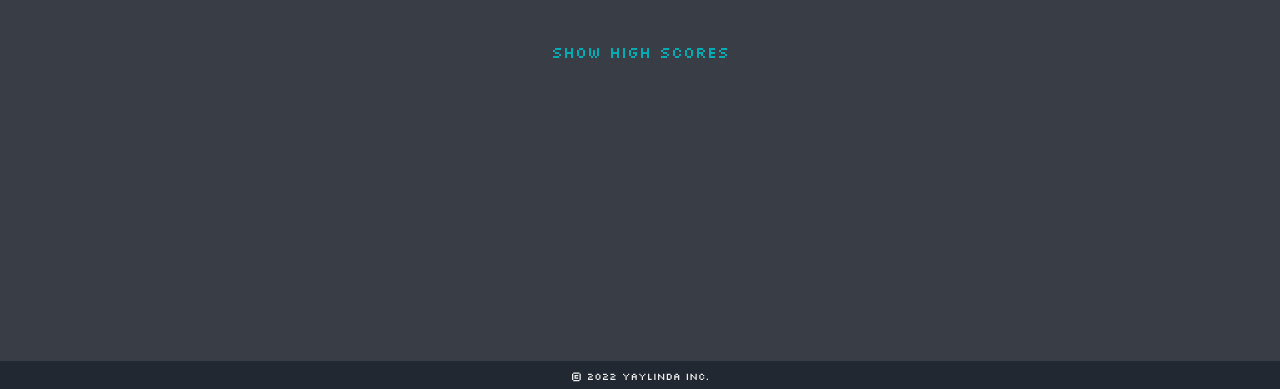
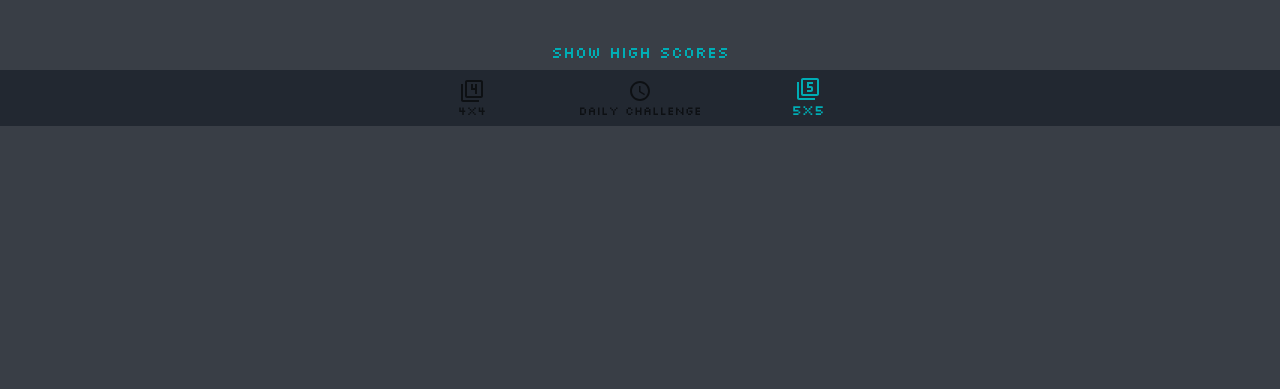
Before and after one commit to yaylinda/react-fives, a React (Create React App) app: page / in a window 1280 px wide. Shown: the part 408-797 px from the top of the page. Built offline with nearby package versions, Linux system fonts and the light colour scheme; no server answers; the database is empty.

Commit message:
add game mode store

```diff
--- a/src/App.tsx
+++ b/src/App.tsx
@@ -4,6 +4,8 @@ import useGameStore from "./stores/gameStore";
 import { convertKeyCodeToDirection } from "./utils/utils";
 import {
   AppBar,
+  BottomNavigation,
+  BottomNavigationAction,
   Box,
   Button,
   ThemeProvider,
@@ -18,6 +20,11 @@ import moment from "moment";
 import useHighScoresStore from "./stores/highScoresStore";
 import HighScoresDialog from "./HighScoresDialog";
 import PostHighScoreDialog from "./PostHighScoreDialog";
+import useModeStore from "./stores/modeStore";
+import { GameMode } from "./types";
+import Filter4Icon from '@mui/icons-material/Filter4';
+import Filter5Icon from '@mui/icons-material/Filter5';
+import AccessTimeIcon from '@mui/icons-material/AccessTime';
 
 const ANIMATION_DURATION = 100;
 
@@ -25,11 +32,13 @@ function App() {
   const { move, restoreState } = useGameStore();
   const { init: initUserStore } = useUserStore();
   const { init: initHighScoresStore, openHighScoresDialog } = useHighScoresStore();
+  const { mode, init: initModeStore, updateMode } = useModeStore();
 
   useEffect(() => {
     restoreState();
     initUserStore();
     initHighScoresStore();
+    initModeStore();
   }, []);
 
   /**
@@ -103,7 +112,18 @@ function App() {
           <Typography>Show high scores</Typography>
         </Button>
       </Box>
-      <Box
+      <BottomNavigation
+        showLabels
+        value={mode}
+        onChange={(event, newMode) => {
+          updateMode(newMode);
+        }}
+      >
+        <BottomNavigationAction value={GameMode.FOUR_BY_FOUR} label="4x4" icon={<Filter4Icon />} />
+        <BottomNavigationAction value={GameMode.DAILY_CHALLENGE} label="Daily Challenge" icon={<AccessTimeIcon />} />
+        <BottomNavigationAction value={GameMode.FIVE_BY_FIVE} label="5x5" icon={<Filter5Icon />} />
+      </BottomNavigation>
+      {/* <Box
         sx={{
           backgroundColor: colors.DARK,
           position: "absolute",
@@ -118,7 +138,7 @@ function App() {
         <Typography
           fontSize={10}
         >{`© ${moment().year()} YayLinda Inc.`}</Typography>
-      </Box>
+      </Box> */}
       <GameOverDialog />
       <HighScoresDialog />
       <PostHighScoreDialog />
--- a/src/stores/highScoresStore.ts
+++ b/src/stores/highScoresStore.ts
@@ -39,7 +39,7 @@ const useHighScoresStore = create<HighScoresState>()((set, get) => ({
         lastPostedGameId,
       };
     }
-    return { ...state };
+    return state;
   }),
   openHighScoresDialog: () =>
     set((state) => ({ ...state, showHighScoresDialog: true })),
--- /dev/null
+++ b/src/stores/modeStore.ts
@@ -0,0 +1,38 @@
+import create from "zustand";
+
+import { GameMode } from "../types";
+import { GAME_MODE } from "../utils/constants";
+
+export const DEFAULT_MODE = GameMode.FIVE_BY_FIVE;
+
+interface ModeState {
+  init: () => void,
+  updateMode: (mode: GameMode) => void,
+  mode: GameMode,
+}
+
+const useModeStore = create<ModeState>()((set, get) => ({
+  mode: GameMode.FIVE_BY_FIVE,
+  updateMode: (mode: GameMode) => set((state) => {
+    window.localStorage.setItem(GAME_MODE, mode);
+    return { ...state, mode }
+  }),
+  init: () => set((state) => {
+    const gameMode = window.localStorage.getItem(GAME_MODE);
+    if (gameMode) {
+      return {
+        ...state,
+        mode: GameMode[gameMode as keyof typeof GameMode]
+      }
+    }
+
+    window.localStorage.setItem(GAME_MODE, DEFAULT_MODE);
+
+    return {
+      ...state,
+      mode: DEFAULT_MODE,
+    };
+  }),
+}));
+
+export default useModeStore;
--- a/src/types.ts
+++ b/src/types.ts
@@ -1,4 +1,10 @@
 import { Timestamp } from "firebase/firestore/lite";
+
+export enum GameMode {
+  FOUR_BY_FOUR = "FOUR_BY_FOUR",
+  FIVE_BY_FIVE = "FIVE_BY_FIVE",
+  DAILY_CHALLENGE = "DAILY_CHALLENGE",
+}
 
 export enum MoveDirection {
   UP = "UP",
--- a/src/utils/constants.ts
+++ b/src/utils/constants.ts
@@ -13,3 +13,4 @@ export const LOCAL_STORAGE_GAME_STATE = "gameState";
 export const LOCAL_STORAGE_CLIENT_ID = "clientId";
 export const LOCAL_STORAGE_USERNAME = "username";
 export const LAST_POSTED_GAME_ID = "lastPostedGameId";
+export const GAME_MODE = "gameMode";
```
